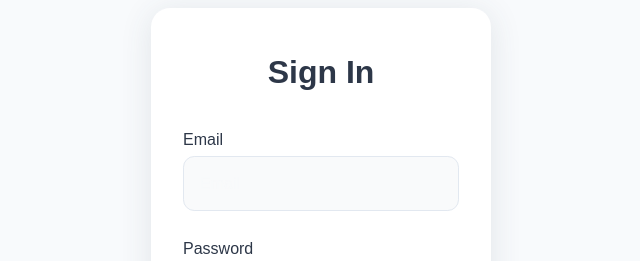
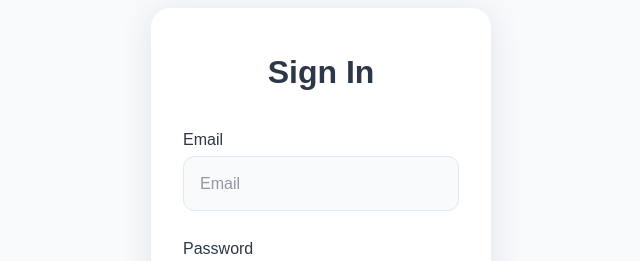
Before and after one commit to rouamansour/TO-DO-App, a Next.js app in the folder client/: page /auth/signin in a window 1280 px wide. Shown: the part 162-423 px from the top of the page, without its empty margins (319-959 px from the left). Built offline with nearby package versions, Linux system fonts and the light colour scheme.

Commit message:
fix: ensure input text color is consistent in the authentication form

```diff
--- a/client/app/auth/auth.module.css
+++ b/client/app/auth/auth.module.css
@@ -32,6 +32,7 @@
   border-radius: 0.7rem;
   font-size: 1rem;
   background: #f9fafb;
+  color: #2d3748;
   transition: border 0.2s;
 }
 .input:focus {
```
